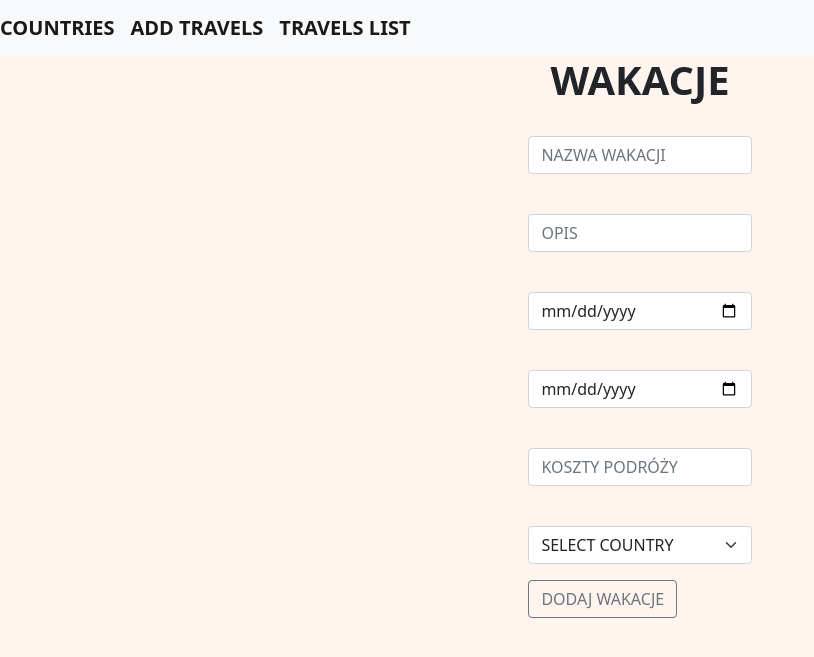
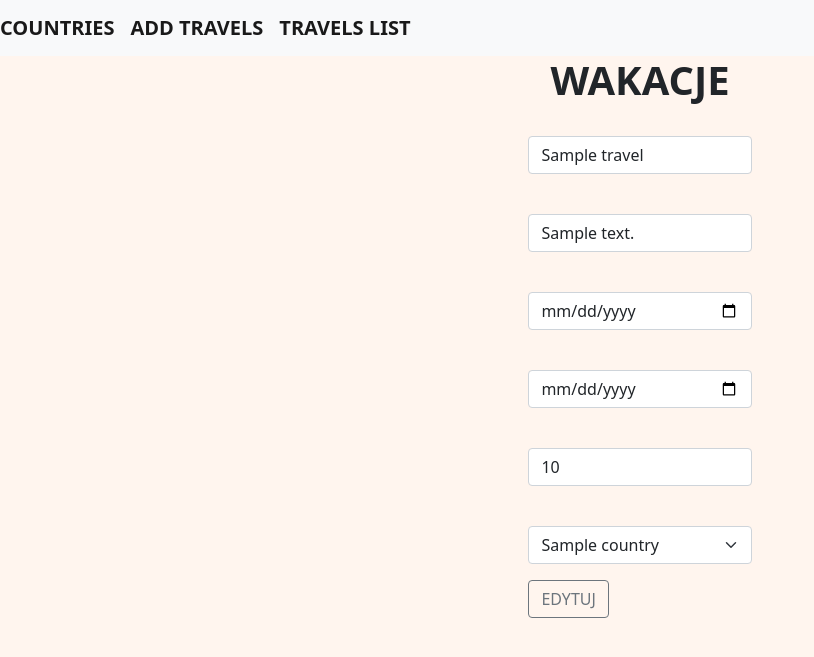
Before and after one commit to matiobi/country-app, a Flask app: template templates/edit-travel.html in a window 1280 px wide. Shown: the top 657 px of the page, without its empty margins (0-814 px from the left). Run offline with Flask 3, Linux system fonts and the light colour scheme; the template is opened without the code that fills it: most values are stand-ins (such as "Sample title", 1, 10 or a date in 2020); some libraries are stand-ins or nearby versions.

Commit message:
DODANIE PLIKÓW ANIMACJI JS

```diff
--- a/main.py
+++ b/main.py
@@ -56,11 +56,22 @@
 
 @app.route("/api/edit-travel", methods=['POST'])
 def api_edit_travel():
-    return redirect("/travels")
+
+
+        id = request.form.get("id_to_edit")
+        reponse = edit_travel(id)
+
+        return redirect("/travels")
+
+
+
+
+
 
 @app.route("/api/get-travel-by-id/<id>")
 def api_get_travel_by_id(id):
     data = get_travel_by_id(id)
+
     return data
 
 # API _END----------------------------------------------------------------------
@@ -75,10 +86,36 @@
 @app.route("/edit-travel/<id>")
 def edit_travel_page(id):
 
+    try:
 
-    result = get_travels_by_id(id)
+        countries_response = requests.get("https://restcountries.com/v3.1/all")
+        coutries = countries_response.json()
+        names = list(map(lambda country: country['name']['common'], coutries))
 
-    return render_template("edit-travel.html")
+        response = requests.get(f"http://127.0.0.1:5000/api/get-travel-by-id/{id}")
+        travel = response.json()
+        print(travel)
+        return render_template("edit-travel.html", travel=travel['data'],  names=sorted(names))
+
+    except Exception as e:
+        print(e, "Test")
+        return render_template("edit-travel.html", travel={})
+
+
+
+
+    # try:
+    #     result = get_travel_by_id(id)
+    #     response = requests.get("https://restcountries.com/v3.1/all")
+    #     coutries = response.json()
+    #     names = list(map(lambda country: country['name']['common'], coutries))
+
+
+    #     return render_template("edit-travel.html", names=sorted(names))
+
+    # except Exception as e:
+    #     print("Error", e)
+    #     return render_template("add_travel.html", names=[])
 
 
 @app.route("/", methods=["GET", "POST"])
@@ -114,9 +151,9 @@
         response = requests.get(f"https://restcountries.com/v3.1/name/{name}")
         data = response.json()
 
-        currency_key = list(data[0]['currencies'].keys())[0]
-        native_name_key = list(data[0]['name']['nativeName'].keys())[0]
-        languages = list(data[0]['languages'].values())
+        currency_key = list(data[0]['currencies'].keys())[0] if data[0].get("currencies") is not None else []
+        native_name_key = list(data[0]['name']['nativeName'].keys())[0] if data[0]['name'].get("nativeName") is not None else []
+        languages = list(data[0]['languages'].values()) if data[0].get("languages") is not None else []
 
         neighbours = []
 
@@ -131,17 +168,17 @@
 
 
         country = {
-          "currency_name": data[0]['currencies'][currency_key]['name'],
-          "native_name":data[0]['name']['nativeName'][native_name_key]['common'],
-          "common_name": data[0]['name']['common'],
-          "languages" : ", " .join(languages),
-          "population": data[0]['population'],
-          "region" : data[0]['region'],
-          "subregion" : data[0]['subregion'],
-          "capital" : data[0]['capital'][0],
-          "tld" : data[0]['tld'],
+          "common_name":data[0]['name']['common'],
+          "native_name":data[0]['name']['native_Name'][native_name_key]['common'] if data[0]['name'].get('native_name') else "?",
+          "currency_name": data[0]['currencies'][currency_key]['name'] if data[0].get("currencies") else "?",
+          "languages":", ".join(languages),
+          "population":data[0]['population'],
+          "region":data[0]['region'],
+          "capital":data[0]['capital'][0] if data[0].get('capital') else '?',
+          "sub_region":data[0]['subregion'] if data[0].get("subregion") else '?',
+          'tld':data[0]['tld'],
           "coat_of_arms":data[0]["coatOfArms"]['svg'] if data[0]['coatOfArms'] else data[0]['flags']['svg']
-        }
+      }
 
 
 
--- /dev/null
+++ b/static/js/script.js
@@ -0,0 +1,69 @@
+
+// const logoElement = document.getElementById("logo")
+// logoElement.style.color = "red"
+// logoElement.style.fontWeight = "bold"
+
+
+
+// function nazwa() {
+//     logoElement.textContent = "Państwa"
+// }
+
+// function randomTitle() {
+//     logoElement.textContent = Math.random()*100
+// }
+
+
+// setTimeout(nazwa, 4000)
+//setInterval(randomTitle, 4000)
+
+// const serachInput = document.getElementById("searchField")
+
+// function changeBackground() {
+//     serachInput.style.backgroundColor = "coral"
+// }
+
+
+// serachInput.addEventListener("click", changeBackground)
+
+// const ball = document.createElement("div")
+// ball.style.width = "50px"
+// ball.style.height = "50px"
+// ball.style.background = "red"
+// ball.style.borderRadius = "50%"
+// ball.style.position = "absolute"
+
+// document.body.append(ball)
+
+
+
+// document.body.addEventListener("mousemove", function (e) {
+//     console.log("x: " +e.screenX, "y: " + e.screenY)
+
+//     ball.style.left = e.screenX + "px"
+//     ball.style.top= (e.screenY) + "px"
+
+// })
+
+
+
+
+    const allCountries = document.querySelectorAll("[data-country]")
+    console.log(allCountries)
+
+    gsap.fromTo(
+        allCountries,
+
+        {
+            opacity:0,
+            x:-20
+        },
+        {
+            opacity:1,
+            x:0,
+            stagger:0.1,
+            ease:"linear",
+            duration:1
+
+        }
+    )
--- a/templates/base.html
+++ b/templates/base.html
@@ -5,6 +5,7 @@
     <meta name="viewport" content="width=device-width, initial-scale=1.0">
     <link rel="stylesheet" href="https://cdn.jsdelivr.net/npm/bootstrap-icons@1.11.0/font/bootstrap-icons.css">
     <link href="https://cdn.jsdelivr.net/npm/bootstrap@5.0.2/dist/css/bootstrap.min.css" rel="stylesheet" integrity="sha384-EVSTQN3/azprG1Anm3QDgpJLIm9Nao0Yz1ztcQTwFspd3yD65VohhpuuCOmLASjC" crossorigin="anonymous">
+    <script src="https://cdnjs.cloudflare.com/ajax/libs/gsap/3.12.2/gsap.min.js" integrity="sha512-16esztaSRplJROstbIIdwX3N97V1+pZvV33ABoG1H2OyTttBxEGkTsoIVsiP1iaTtM8b3+hu2kB6pQ4Clr5yug==" crossorigin="anonymous" referrerpolicy="no-referrer"></script>
     <title>Document</title>
 </head>
 
@@ -27,7 +28,7 @@
 <body>
 
     <nav class="navbar navbar-expand-lg navbar-light bg-light">
-        <a class="navbar-brand" href="/"><strong> COUNTRIES </strong></a>
+        <a  id="logo" class="navbar-brand" href="/"><strong> COUNTRIES </strong></a>
         <a class="navbar-brand" href= "/add_travel"><strong>ADD TRAVELS</strong></a>
         <a class="navbar-brand" href= "/travels"><strong>TRAVELS LIST</strong></a>
     </nav>
@@ -37,6 +38,12 @@
     {% endblock %}
 
 
-    <script src="https://cdn.jsdelivr.net/npm/bootstrap@5.0.2/dist/js/bootstrap.bundle.min.js" integrity="sha384-MrcW6ZMFYlzcLA8Nl+NtUVF0sA7MsXsP1UyJoMp4YLEuNSfAP+JcXn/tWtIaxVXM" crossorigin="anonymous"></script>
+
+
+
+    <script defer src="{{url_for('static', filename='js/script.js')}}"></script>
+
+
+
 </body>
 </html>
--- a/templates/edit-travel.html
+++ b/templates/edit-travel.html
@@ -7,42 +7,52 @@
 
 <div class="container">
     <form method="POST" action="/api/edit-travel">
+
+        <input
+        name="id_to_edit"
+        value="{{travel['_id']}}"
+        type="hidden"
+        >
+
+
+
         <div class="mb-3 mx-auto" style="width:20%">
             <label for="exampleInputEmail1" class="form-label"></label>
-            <input required type ="text" class="form-control" name="travel_title" placeholder="NAZWA WAKACJI">
+            <input value="{{travel['title']}}" required type ="text" class="form-control" name="travel_title" placeholder="NAZWA WAKACJI">
             <div class="form-text"></div>
         </div>
         <div class="mb-3 mx-auto" style="width:20%">
             <label for="exampleInputEmail1" class="form-label"></label>
-            <input required type ="text" class="form-control" name="travel_desc" placeholder="OPIS">
+            <input value ="{{travel['desc']}}" required type ="text" class="form-control" name="travel_desc" placeholder="OPIS">
             <div class="form-text"></div>
         </div>
         <div class="mb-3 mx-auto" style="width:20%">
             <label for="exampleInputEmail1" class="form-label"></label>
-            <input required type="date" class="form-control" name="travel_start" placeholder="DATA ROZPOCZĘCIA">
+            <input value= "{{travel['start']}}" required type="date" class="form-control" name="travel_start" placeholder="DATA ROZPOCZĘCIA">
             <div class="form-text"></div>
         </div>
         <div class="mb-3 mx-auto" style="width:20%">
             <label for="exampleInputEmail1" class="form-label"></label>
-            <input required type="date" class="form-control" name="travel_end" placeholder="DATA ZAKOŃCZENIA">
+            <input value ="{{travel['end']}}" required type="date" class="form-control" name="travel_end" placeholder="DATA ZAKOŃCZENIA">
             <div class="form-text"></div>
         </div>
         <div class="mb-3 mx-auto" style="width:20%">
             <label for="exampleInputEmail1" class="form-label"></label>
-            <input required type="text" class="form-control" name="travel_cost" placeholder="KOSZTY PODRÓŻY">
+            <input value ="{{travel['cost']}}" required type="text" class="form-control" name="travel_cost" placeholder="KOSZTY PODRÓŻY">
             <div class="form-text"></div>
         </div>
         <div class="mb-3 mx-auto" style="width:20%">
             <label for="exampleInputEmail1" class="form-label"></label>
             <select required type="text" name="travel_country" id="formGroupExampleInput" class="form-select" aria-label="Default select example">
                 <option value="">SELECT COUNTRY</option>
+                <option selected value="{{travel['country']}}">{{travel['country']}}</option>
                 {% for country_name in names %}
                 <option value="{{country_name}}">{{country_name}}</option>
                 {%endfor%}
             </select>
         </div>
         <div class="mb-3 mx-auto" style="width:20%">
-            <button type="submit" class="btn btn-outline-secondary mx-auto">DODAJ WAKACJE</button>
+            <button type="submit" class="btn btn-outline-secondary mx-auto">EDYTUJ</button>
             <div class="form-text"></div>
         </div>
     </form>
--- a/templates/index.html
+++ b/templates/index.html
@@ -10,7 +10,7 @@
                 <button type="submit" class="input-group-text" id="basic-addon1">
                     <i class="bi bi-search"></i>
                 </button>
-                <input type="text" class="form-control" name="query" placeholder="Search Country" aria-label="Username"
+                <input id="searchField" type="text" class="form-control" name="query" placeholder="Search Country" aria-label="Username"
                     aria-describedby="basic-addon1">
             </div>
 
@@ -39,7 +39,7 @@
             <div class="row">
 
                 {% for country in countries %}
-                <div class="col-lg-4, col-md-3 col-sm-6 col-12">
+                <div data-country class="col-lg-4, col-md-3 col-sm-6 col-12">
                     <a href="/country/{{country['name']['common']|lower}}">
                         <article class="card mb-5" >
                             <img style="height:200px" src="{{country['flags']['png']}}" class="card-img-top"
```
Also changed, not shown: api/edit_travel.py (+14 -7 lines).
